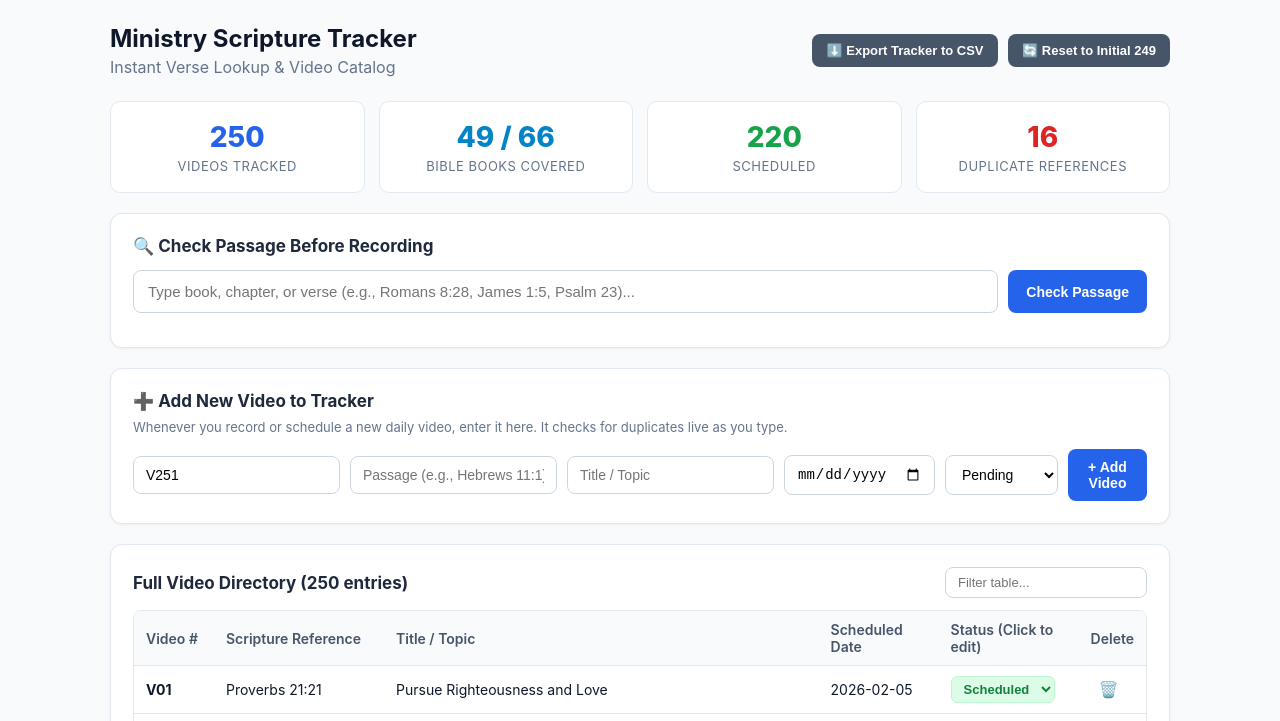
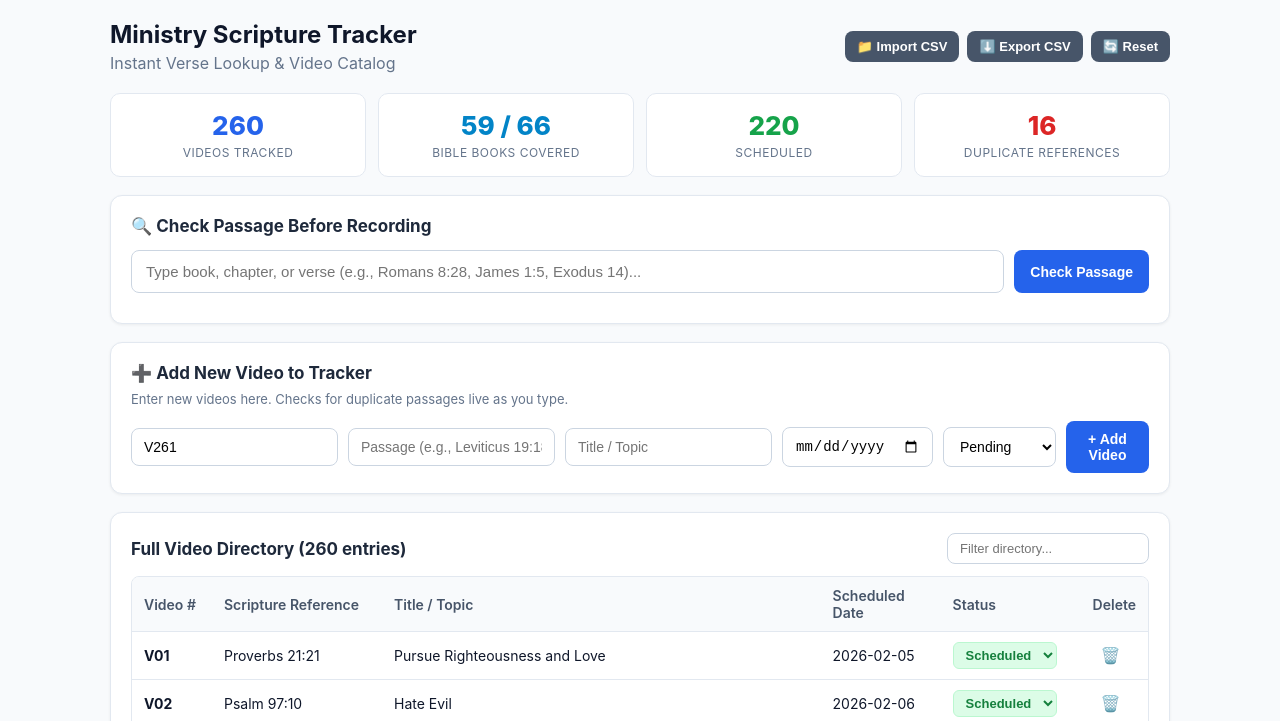
Before and after one commit to bathanr-lab/scripture-tracker, a plain HTML site: page index.html in a window 1280 px wide. Both pictures are taken after typing "Sample", "Sample", "2020-01-15" into the empty fields and a click on the button "+ Add Video". Shown: the top 721 px of the page. Drawn offline with Linux system fonts and the light colour scheme.

Commit message:
Update index.html

```diff
--- a/index.html
+++ b/index.html
@@ -4,6 +4,9 @@
 <meta charset="UTF-8">
 <meta name="viewport" content="width=device-width, initial-scale=1.0">
 <title>Ministry Scripture Tracker & Planner</title>
+<meta name="mobile-web-app-capable" content="yes">
+<meta name="apple-mobile-web-app-capable" content="yes">
+<meta name="theme-color" content="#2563eb">
 <style>
   :root {
     --primary: #2563eb;
@@ -19,29 +22,29 @@
     --success-bg: #f0fdf4;
   }
   * { box-sizing: border-box; }
-  body { font-family: -apple-system, BlinkMacSystemFont, "Segoe UI", Roboto, Helvetica, Arial, sans-serif; background: var(--bg); color: var(--text); margin: 0; padding: 24px; }
+  body { font-family: -apple-system, BlinkMacSystemFont, "Segoe UI", Roboto, Helvetica, Arial, sans-serif; background: var(--bg); color: var(--text); margin: 0; padding: 20px; }
   .container { max-width: 1060px; margin: 0 auto; }
-  .header { display: flex; justify-content: space-between; align-items: center; margin-bottom: 24px; flex-wrap: wrap; gap: 12px; }
+  .header { display: flex; justify-content: space-between; align-items: center; margin-bottom: 20px; flex-wrap: wrap; gap: 12px; }
   h1 { margin: 0; font-size: 24px; color: var(--text); }
-  .card { background: var(--card-bg); border-radius: 12px; padding: 22px; box-shadow: 0 1px 3px rgba(0,0,0,0.06); border: 1px solid var(--border); margin-bottom: 20px; }
+  .card { background: var(--card-bg); border-radius: 12px; padding: 20px; box-shadow: 0 1px 3px rgba(0,0,0,0.06); border: 1px solid var(--border); margin-bottom: 18px; }
   .card-title { font-size: 17px; font-weight: 700; margin-top: 0; margin-bottom: 14px; color: #1e293b; }
 
-  .stats-grid { display: grid; grid-template-columns: repeat(auto-fit, minmax(210px, 1fr)); gap: 14px; margin-bottom: 20px; }
-  .stat-card { background: var(--card-bg); border-radius: 10px; padding: 18px; border: 1px solid var(--border); text-align: center; }
-  .stat-num { font-size: 28px; font-weight: 800; color: var(--primary); }
-  .stat-label { font-size: 13px; color: var(--text-muted); margin-top: 4px; text-transform: uppercase; letter-spacing: 0.5px; }
+  .stats-grid { display: grid; grid-template-columns: repeat(auto-fit, minmax(180px, 1fr)); gap: 12px; margin-bottom: 18px; }
+  .stat-card { background: var(--card-bg); border-radius: 10px; padding: 16px; border: 1px solid var(--border); text-align: center; }
+  .stat-num { font-size: 26px; font-weight: 800; color: var(--primary); }
+  .stat-label { font-size: 12px; color: var(--text-muted); margin-top: 4px; text-transform: uppercase; letter-spacing: 0.5px; }
 
-  .search-row { display: flex; gap: 10px; margin-bottom: 12px; }
+  .search-row { display: flex; gap: 10px; margin-bottom: 10px; }
   input[type="text"], input[type="date"], select { padding: 10px 12px; border: 1px solid #cbd5e1; border-radius: 8px; font-size: 14px; outline: none; background: white; }
   input[type="text"]:focus, input[type="date"]:focus, select:focus { border-color: var(--primary); box-shadow: 0 0 0 3px rgba(37,99,235,0.15); }
   .search-row input[type="text"] { flex: 1; padding: 12px 14px; font-size: 15px; }
 
-  .btn { padding: 10px 18px; background: var(--primary); color: white; border: none; border-radius: 8px; font-weight: 600; cursor: pointer; transition: background 0.15s ease; font-size: 14px; }
+  .btn { padding: 10px 16px; background: var(--primary); color: white; border: none; border-radius: 8px; font-weight: 600; cursor: pointer; transition: background 0.15s ease; font-size: 14px; }
   .btn:hover { background: var(--primary-hover); }
   .btn-secondary { background: #475569; }
   .btn-secondary:hover { background: #334155; }
 
-  .alert { padding: 16px; border-radius: 8px; font-size: 15px; display: none; line-height: 1.5; margin-top: 10px; }
+  .alert { padding: 14px; border-radius: 8px; font-size: 14px; display: none; line-height: 1.5; margin-top: 10px; }
   .alert-warning { background: var(--danger-bg); border: 1px solid #fecaca; color: #991b1b; }
   .alert-success { background: var(--success-bg); border: 1px solid #bbf7d0; color: #166534; }
 
@@ -58,7 +61,6 @@
   .badge { display: inline-block; padding: 3px 8px; border-radius: 4px; font-size: 12px; font-weight: 600; }
   .badge-dup { background: #fee2e2; color: #b91c1c; }
 
-  /* Status Dropdown inside Table */
   .status-select { font-size: 13px; font-weight: 600; padding: 4px 8px; border-radius: 6px; border: 1px solid transparent; cursor: pointer; }
   .status-scheduled { background: #dcfce7; color: #15803d; border-color: #bbf7d0; }
   .status-pending { background: #fef3c7; color: #b45309; border-color: #fde68a; }
@@ -66,7 +68,7 @@
 
   .action-btn { background: none; border: none; color: #94a3b8; cursor: pointer; font-size: 16px; padding: 4px 8px; }
   .action-btn:hover { color: #dc2626; }
-  .backup-bar { display: flex; justify-content: space-between; align-items: center; margin-top: 15px; font-size: 13px; color: var(--text-muted); }
+  .backup-bar { display: flex; justify-content: space-between; align-items: center; margin-top: 15px; font-size: 13px; color: var(--text-muted); flex-wrap: wrap; gap: 8px; }
 </style>
 </head>
 <body>
@@ -77,19 +79,21 @@
       <h1>Ministry Scripture Tracker</h1>
       <p style="margin: 4px 0 0; color: var(--text-muted);">Instant Verse Lookup & Video Catalog</p>
     </div>
-    <div>
-      <button class="btn btn-secondary" onclick="exportToCSV()" style="font-size: 13px; padding: 9px 14px;">⬇️ Export Tracker to CSV</button>
-      <button class="btn btn-secondary" onclick="resetToInitialData()" style="font-size: 13px; padding: 9px 14px; margin-left: 6px;">🔄 Reset to Initial 249</button>
+    <div style="display:flex; gap: 8px; align-items: center; flex-wrap: wrap;">
+      <input type="file" id="csvFileInput" accept=".csv" style="display: none;" onchange="importCSVFile(event)">
+      <button class="btn btn-secondary" onclick="document.getElementById('csvFileInput').click()" style="font-size: 13px; padding: 8px 12px;">📁 Import CSV</button>
+      <button class="btn btn-secondary" onclick="exportToCSV()" style="font-size: 13px; padding: 8px 12px;">⬇️ Export CSV</button>
+      <button class="btn btn-secondary" onclick="resetToInitialData()" style="font-size: 13px; padding: 8px 12px;">🔄 Reset</button>
     </div>
   </div>
 
   <div class="stats-grid">
     <div class="stat-card">
-      <div class="stat-num" id="statTotalVideos">249</div>
+      <div class="stat-num" id="statTotalVideos">259</div>
       <div class="stat-label">Videos Tracked</div>
     </div>
     <div class="stat-card">
-      <div class="stat-num" id="statBooksUsed" style="color: #0284c7;">49 / 66</div>
+      <div class="stat-num" id="statBooksUsed" style="color: #0284c7;">59 / 66</div>
       <div class="stat-label">Bible Books Covered</div>
     </div>
     <div class="stat-card">
@@ -106,7 +110,7 @@
   <div class="card">
     <div class="card-title">🔍 Check Passage Before Recording</div>
     <div class="search-row">
-      <input type="text" id="searchInput" placeholder="Type book, chapter, or verse (e.g., Romans 8:28, James 1:5, Psalm 23)..." oninput="checkScripture()">
+      <input type="text" id="searchInput" placeholder="Type book, chapter, or verse (e.g., Romans 8:28, James 1:5, Exodus 14)..." oninput="checkScripture()">
       <button class="btn" onclick="checkScripture()">Check Passage</button>
     </div>
     <div id="resultBox" class="alert"></div>
@@ -116,11 +120,11 @@
   <div class="card">
     <div class="card-title">➕ Add New Video to Tracker</div>
     <p style="margin-top: -6px; margin-bottom: 14px; font-size: 13px; color: var(--text-muted);">
-      Whenever you record or schedule a new daily video, enter it here. It checks for duplicates live as you type.
+      Enter new videos here. Checks for duplicate passages live as you type.
     </p>
     <div class="form-grid">
-      <input type="text" id="newVid" placeholder="Video # (e.g., V250)">
-      <input type="text" id="newRef" placeholder="Passage (e.g., Hebrews 11:1)" oninput="checkNewVideoInput()">
+      <input type="text" id="newVid" placeholder="Video # (e.g., V260)">
+      <input type="text" id="newRef" placeholder="Passage (e.g., Leviticus 19:18)" oninput="checkNewVideoInput()">
       <input type="text" id="newTitle" placeholder="Title / Topic">
       <input type="date" id="newDate">
       <select id="newStatus">
@@ -135,9 +139,9 @@
 
   <!-- VIDEO DIRECTORY TABLE -->
   <div class="card">
-    <div style="display: flex; justify-content: space-between; align-items: center; margin-bottom: 12px;">
-      <div class="card-title" style="margin-bottom: 0;">Full Video Directory (<span id="tableCount">249</span> entries)</div>
-      <input type="text" id="filterInput" placeholder="Filter table..." oninput="filterTable()" style="max-width: 260px; padding: 7px 12px; font-size: 13px;">
+    <div style="display: flex; justify-content: space-between; align-items: center; margin-bottom: 12px; flex-wrap: wrap; gap: 8px;">
+      <div class="card-title" style="margin-bottom: 0;">Full Video Directory (<span id="tableCount">259</span> entries)</div>
+      <input type="text" id="filterInput" placeholder="Filter directory..." oninput="filterTable()" style="max-width: 260px; padding: 7px 12px; font-size: 13px;">
     </div>
     <div class="table-container">
       <table id="videosTable">
@@ -147,7 +151,7 @@
             <th style="width: 170px;">Scripture Reference</th>
             <th>Title / Topic</th>
             <th style="width: 120px;">Scheduled Date</th>
-            <th style="width: 140px;">Status (Click to edit)</th>
+            <th style="width: 140px;">Status</th>
             <th style="width: 50px;">Delete</th>
           </tr>
         </thead>
@@ -155,8 +159,8 @@
       </table>
     </div>
     <div class="backup-bar">
-      <span>💾 Status changes are saved automatically in your browser.</span>
-      <span>Click "Export Tracker to CSV" anytime to keep backups.</span>
+      <span>💾 Changes save automatically on this device.</span>
+      <span>Use "Export CSV" and "Import CSV" to sync between phone and computer.</span>
     </div>
   </div>
 </div>
@@ -411,7 +415,17 @@ const INITIAL_DATA = [
   {"video": "V246", "title": "The Lord Hears My Cry", "ref": "Psalm 6:9", "date": "2026-10-08", "status": "Pending"},
   {"video": "V247", "title": "Committed to God", "ref": "Ruth 1:16-17", "date": "2026-10-09", "status": "Pending"},
   {"video": "V248", "title": "Blessed to Be a Blessing", "ref": "Genesis 12:2-3", "date": "2026-10-10", "status": "Pending"},
-  {"video": "V249", "title": "God’s Covenant Promise", "ref": "Genesis 9:13", "date": "2026-10-11", "status": "Pending"}
+  {"video": "V249", "title": "God’s Covenant Promise", "ref": "Genesis 9:13", "date": "2026-10-11", "status": "Pending"},
+  {"video": "V250", "title": "The Lord Will Fight for You", "ref": "Exodus 14:14", "date": "2026-10-12", "status": "Pending"},
+  {"video": "V251", "title": "Fight the Good Fight of Faith", "ref": "1 Timothy 6:12", "date": "2026-10-13", "status": "Pending"},
+  {"video": "V252", "title": "No More Tears", "ref": "Revelation 21:4", "date": "2026-10-14", "status": "Pending"},
+  {"video": "V253", "title": "Led by His Spirit", "ref": "Zechariah 4:6", "date": "2026-10-15", "status": "Pending"},
+  {"video": "V254", "title": "My Redeemer Lives", "ref": "Job 19:25", "date": "2026-10-16", "status": "Pending"},
+  {"video": "V255", "title": "For Such a Time as This", "ref": "Esther 4:14", "date": "2026-10-17", "status": "Pending"},
+  {"video": "V256", "title": "Flawless and Faithful", "ref": "2 Samuel 22:31", "date": "2026-10-18", "status": "Pending"},
+  {"video": "V257", "title": "The Gentle Whisper of God", "ref": "1 Kings 19:11-12", "date": "2026-10-19", "status": "Pending"},
+  {"video": "V258", "title": "Salvation Comes From the Lord", "ref": "Jonah 2:9", "date": "2026-10-20", "status": "Pending"},
+  {"video": "V259", "title": "Press On to Know the Lord", "ref": "Hosea 6:3", "date": "2026-10-21", "status": "Pending"}
 ];
 
 function normalizeBook(name) {
@@ -456,9 +470,12 @@ function findMatches(queryText) {
 function loadVideos() {
   const saved = localStorage.getItem('ministry_videos_tracker');
   if (saved) {
-    try { return JSON.parse(saved); } catch(e) { return INITIAL_DATA; }
+    try {
+      const parsed = JSON.parse(saved);
+      if (parsed.length >= INITIAL_DATA.length) return parsed;
+    } catch(e) {}
   }
-  return INITIAL_DATA;
+  return [...INITIAL_DATA];
 }
 
 let videos = loadVideos();
@@ -608,7 +625,7 @@ function addNewVideo() {
   const status = document.getElementById('newStatus').value;
 
   if (!vid || !ref) {
-    alert("Please provide at least a Video # (e.g., V250) and a Scripture Reference.");
+    alert("Please provide at least a Video # (e.g., V260) and a Scripture Reference.");
     return;
   }
 
@@ -658,8 +675,38 @@ function exportToCSV() {
   document.body.removeChild(link);
 }
 
+function importCSVFile(event) {
+  const file = event.target.files[0];
+  if (!file) return;
+  const reader = new FileReader();
+  reader.onload = function(e) {
+    const text = e.target.result;
+    const lines = text.split(/\r\n|\n/).filter(l => l.trim().length > 0);
+    if (lines.length < 2) return;
+    const parsed = [];
+    for (let i = 1; i < lines.length; i++) {
+      const cols = lines[i].match(/(".*?"|[^",\s]+)(?=\s*,|\s*$)/g) || lines[i].split(',');
+      if (cols && cols.length >= 2) {
+        parsed.push({
+          video: cols[0] ? cols[0].replace(/"/g, '').trim() : '',
+          ref: cols[1] ? cols[1].replace(/"/g, '').trim() : '',
+          title: cols[2] ? cols[2].replace(/"/g, '').trim() : '',
+          date: cols[3] ? cols[3].replace(/"/g, '').trim() : '',
+          status: cols[4] ? cols[4].replace(/"/g, '').trim() : 'Pending'
+        });
+      }
+    }
+    if (parsed.length > 0) {
+      videos = parsed;
+      saveVideos();
+      alert(`Imported ${parsed.length} videos successfully!`);
+    }
+  };
+  reader.readAsText(file);
+}
+
 function resetToInitialData() {
-  if (confirm("Reset back to original 249 videos? Any manually entered videos will be replaced.")) {
+  if (confirm("Reset back to initial 259 videos? Any manually entered videos will be replaced.")) {
     videos = [...INITIAL_DATA];
     saveVideos();
   }
```
